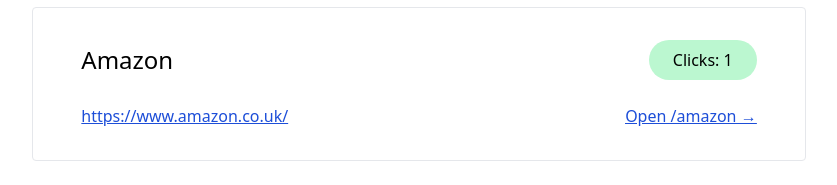
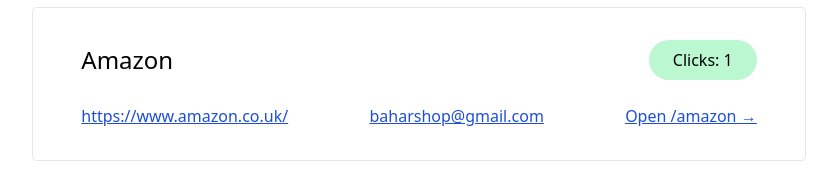
Before and after one commit to Behnam2000/forms, a Django app: page / in a window 1280 px wide. Shown: the part 1448-1633 px from the top of the page, without its empty margins (221-1058 px from the left). Run offline with Django 5.2, Linux system fonts and the light colour scheme; data comes from the database, SQL or seed files in the repository; both versions use the stored data as it was after the commit; some libraries are stand-ins or nearby versions.

Commit message:
adding and showing email field

```diff
--- a/links/templates/links/index.html
+++ b/links/templates/links/index.html
@@ -11,6 +11,7 @@
         </div>
         <div class="flex justify-between items-center">
             <p><a class="underline text-blue-700" href="{{link.url}}">{{link.url}}</a></p>
+            <p class="underline text-blue-700"> {{link.email}}</p>
             <p class="underline underline text-blue-700"><a target="_blank" href="{% url "root-link" link.slug %}">Open /{{link.slug}} →</a></p>
         </div>
     </div>
```
Also changed, not shown: db.sqlite3.
